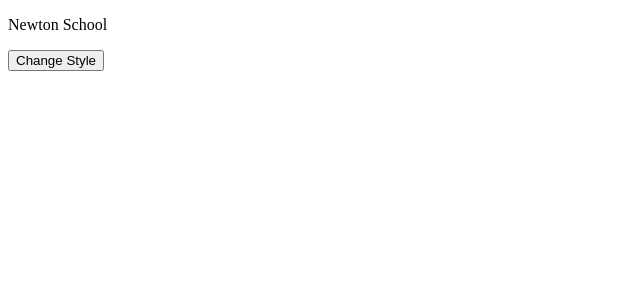
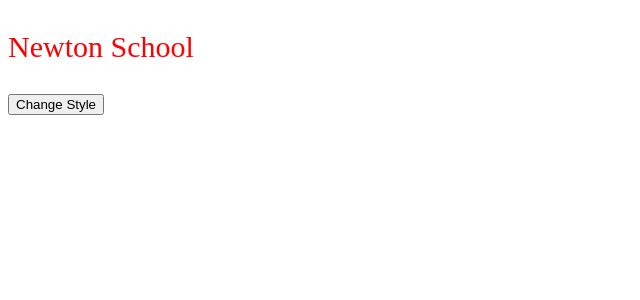
Before and after one commit to sneha1925vdp/React-Text-Color-Toggle---Rendering-Lists-Conditional-content-React-Basic-CSS---fzmptrijaw61, a React app: page / in a window 1280 px wide. Shown: the top 300 px of the page, without its empty margins (0-640 px from the left). Built offline with nearby package versions, Linux system fonts and the light colour scheme.

Commit message:
Update App.css

```diff
--- a/src/styles/App.css
+++ b/src/styles/App.css
@@ -1,4 +1,4 @@
-redColor{
+.redColor{
 
     font-size: 30px;
 
@@ -6,7 +6,7 @@ redColor{
 
     }
 
-    .blueColor{
+  .blueColor{
 
     font-size: 30px;
 
```
